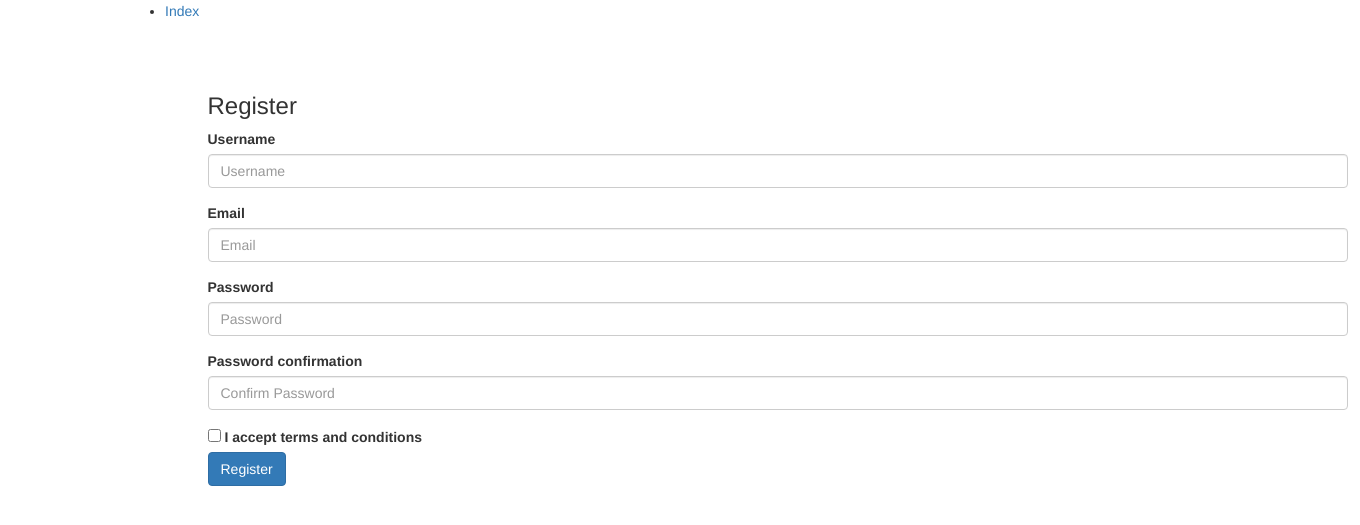
After one commit to davidlares/davidTasks, a Flask app: page /register in a window 1360 px wide. The commit adds this page. Shown: the top 525 px of the page. Run offline with Flask 2, Linux system fonts and the light colour scheme; some libraries are stand-ins or nearby versions.

```diff
--- a/app/forms.py
+++ b/app/forms.py
@@ -1,7 +1,8 @@
 # python class forms
 from wtforms import Form
-from wtforms import StringField, PasswordField
+from wtforms import StringField, PasswordField, BooleanField
 from wtforms import validators
+from wtforms.fields.html5 import EmailField
 
 class LoginForm(Form):
     # attrs = inputs
@@ -9,5 +10,27 @@ class LoginForm(Form):
         validators.length(min=4,max=50, message='Username out of range')
     ])
     password = PasswordField('Password',[
-        validators.Required()
+        validators.Required(message='Password required')
     ])
+
+class RegisterForm(Form):
+    # attrs
+    username = StringField('Username', [
+        validators.length(min=4,max=50)
+    ])
+
+    email = EmailField('Email', [
+        validators.length(min=6,max=100),
+        validators.Required(message='Email required'),
+        validators.Email(message='Insert a valid email')
+    ])
+
+    password = PasswordField('Password', [
+        validators.Required(message='Password required'),
+        validators.EqualTo('confirm_password', message='Password do not match')
+    ])
+
+    confirm_password = PasswordField('Password confirmation')
+    accept = BooleanField('', [
+        validators.DataRequired()
+    ])
--- /dev/null
+++ b/app/templates/auth/register.html
@@ -0,0 +1,38 @@
+{% extends 'layout.html' %}
+{% from 'helpers/_forms.html' import render_field %}
+
+{% block container %}
+  <div class="col-md-12 col-md-offset-1">
+    <h3>Register</h3>
+    <form class="" method="POST">
+
+        <!-- csrf -->
+        <input type="hidden" name="csrf_token" value="{{csrf_token()}}">
+
+        <div class="form-group">
+          {{render_field(form.username, class='form-control', placeholder='Username')}}
+        </div>
+
+        <div class="form-group">
+          {{render_field(form.email, class='form-control', placeholder='Email')}}
+        </div>
+
+        <div class="form-group">
+          {{render_field(form.password, class='form-control', placeholder='Password')}}
+        </div>
+
+        <div class="form-group">
+          {{render_field(form.confirm_password, class='form-control', placeholder='Confirm Password')}}
+        </div>
+
+        <div class="form-check">
+          {{form.accept(class_='form-check-input') }}
+          <label class="form-check-bale">I accept terms and conditions</label>
+        </div>
+
+        <div class="form-group">
+          <button class="btn btn-primary" name="button" type="submit">Register</button>
+        </div>
+    </form>
+  </div>
+{% endblock %}
--- a/app/templates/layout.html
+++ b/app/templates/layout.html
@@ -22,6 +22,17 @@
 {% block content %}
 <div class="container">
   <div class="row">
+    <div class="col-md-12 col-md-offset-1">
+      {% with messages = get_flashed_messages() %}
+        {% if messages %}
+          {% for message in messages %}
+            <div class="alert alert-success" role="alert">
+              {{ message }}
+            </div>
+          {% endfor %}
+        {% endif %}
+      {% endwith %}
+    </div>
     {% block container %}
     {% endblock %}
   </div>
--- a/app/views.py
+++ b/app/views.py
@@ -1,8 +1,10 @@
 # blueprint class -> flask core
 from flask import Blueprint
-from flask import render_template, request
+from flask import render_template, request, flash
+# calling the classMethods
+from .models import User
 # bringing forms
-from .forms import LoginForm
+from .forms import LoginForm, RegisterForm
 
 page = Blueprint('page', __name__) # page (name of the context) (context of creation)
 
@@ -21,5 +23,13 @@ def login():
     if request.method == 'POST' and form.validate():
         print('New session created')
         print(form.username.data) # getting the value -> form.nameField.data
+    return render_template('auth/login.html', title="Login", form=form)
 
-    return render_template('auth/login.html', title="Login", form=form)
+@page.route('/register', methods=['GET', 'POST'])
+def register():
+    form = RegisterForm(request.form)
+    if request.method == 'POST':
+        if form.validate():
+            user = User.create_element(form.username.data, form.password.data, form.email.data)
+            flash("user created successfully")
+    return render_template('auth/register.html', title='Register', form=form)
--- a/config.py
+++ b/config.py
@@ -5,6 +5,7 @@ class Config:
 # dev env config
 class DevelopmentConfig(Config):
     DEBUG = True
+    SQLALCHEMY_DATABASE_URI = 'mysql://root:@localhost/flask_tasks'
 
 config = {
     'development': DevelopmentConfig,
```
Also changed, not shown: app/__init__.py (+16 -3 lines), app/models.py (added, +34 -0 lines).
